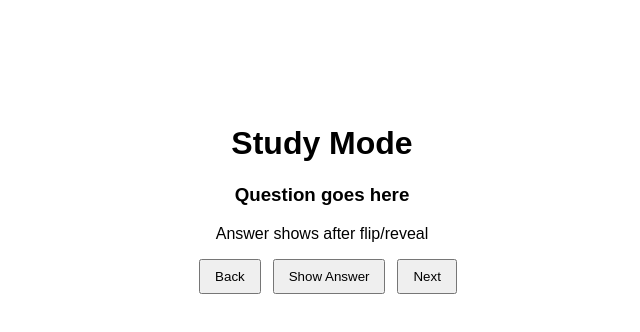
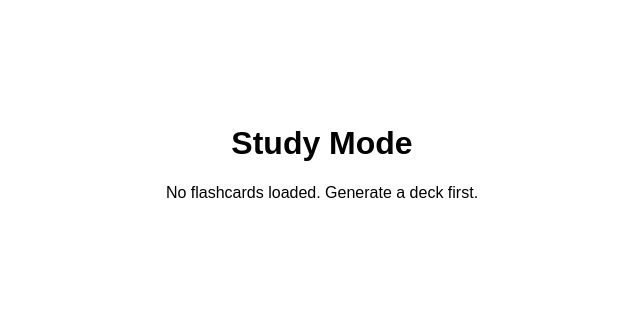
Before and after one commit to Oxydized/flashcard-generator, an Angular app in the folder flashcard-frontend/: page /study/1 in a window 1280 px wide. Shown: the top 332 px of the page, without its empty margins (318-958 px from the left). Built offline with nearby package versions, Linux system fonts and the light colour scheme.

Commit message:
Added deck and study session flow into Angular frontend

```diff
--- a/flashcard-frontend/src/app/pages/deck/deck.html
+++ b/flashcard-frontend/src/app/pages/deck/deck.html
@@ -1,5 +1,9 @@
 <main class="app-container">
   <h1>Generated {{ totalCards }} Flashcards</h1>
+
+  <button type="button" (click)="startStudy()">
+  Start Study Session
+  </button>
 
   <section *ngIf="flashcards.length > 0">
     <div *ngFor="let card of flashcards" class="flashcard">
--- a/flashcard-frontend/src/app/pages/deck/deck.ts
+++ b/flashcard-frontend/src/app/pages/deck/deck.ts
@@ -1,6 +1,7 @@
 import { Component } from "@angular/core";
 import { CommonModule } from "@angular/common";
 import { FlashcardService } from "../../services/flashcard";
+import { Router } from "@angular/router";
 
 @Component({
   selector: "app-deck",
@@ -9,12 +10,20 @@ import { FlashcardService } from "../../services/flashcard";
   styleUrl: "./deck.css",
   imports: [CommonModule],
 })
+
+
 export class Deck {
   flashcards: any[] = [];
   totalCards = 0;
 
-  constructor(private flashcardService: FlashcardService) {
+  constructor(
+    private flashcardService: FlashcardService,
+    private router: Router
+  ) {
     this.flashcards = this.flashcardService.getFlashcards();
     this.totalCards = this.flashcardService.getTotalCards();
   }
+  startStudy() {
+  this.router.navigate(['/study', 'generated']);
 }
+}
--- a/flashcard-frontend/src/app/pages/study/study.html
+++ b/flashcard-frontend/src/app/pages/study/study.html
@@ -1,12 +1,33 @@
 <main class="app-container">
   <h1>Study Mode</h1>
 
-  <div class="flashcard">
-    <h3>Question goes here</h3>
-    <p>Answer shows after flip/reveal</p>
-  </div>
+  <section *ngIf="flashcards.length > 0; else noCards">
+    <p>
+      Card {{ currentIndex + 1 }} of {{ flashcards.length }}
+    </p>
 
-  <button>Back</button>
-  <button>Show Answer</button>
-  <button>Next</button>
+    <div class="flashcard">
+      <h3>{{ currentCard.front }}</h3>
+
+      <p *ngIf="showAnswer">
+        {{ currentCard.back }}
+      </p>
+    </div>
+
+    <button type="button" (click)="previousCard()" [disabled]="currentIndex === 0">
+      Back
+    </button>
+
+    <button type="button" (click)="toggleAnswer()">
+      {{ showAnswer ? 'Hide Answer' : 'Show Answer' }}
+    </button>
+
+    <button type="button" (click)="nextCard()" [disabled]="currentIndex === flashcards.length - 1">
+      Next
+    </button>
+  </section>
+
+  <ng-template #noCards>
+    <p>No flashcards loaded. Generate a deck first.</p>
+  </ng-template>
 </main>
--- a/flashcard-frontend/src/app/pages/study/study.ts
+++ b/flashcard-frontend/src/app/pages/study/study.ts
@@ -1,10 +1,42 @@
 import { Component } from "@angular/core";
+import { CommonModule } from "@angular/common";
+import { FlashcardService } from "../../services/flashcard";
 
 @Component({
   selector: "app-study",
   standalone: true,
   templateUrl: "./study.html",
   styleUrl: "./study.css",
-  imports: [],
+  imports: [CommonModule],
 })
-export class Study {}
+export class Study {
+  flashcards: any[] = [];
+  currentIndex = 0;
+  showAnswer = false;
+
+  constructor(private flashcardService: FlashcardService) {
+    this.flashcards = this.flashcardService.getFlashcards();
+  }
+
+  get currentCard() {
+    return this.flashcards[this.currentIndex];
+  }
+
+  toggleAnswer() {
+    this.showAnswer = !this.showAnswer;
+  }
+
+  nextCard() {
+    if (this.currentIndex < this.flashcards.length - 1) {
+      this.currentIndex++;
+      this.showAnswer = false;
+    }
+  }
+
+  previousCard() {
+    if (this.currentIndex > 0) {
+      this.currentIndex--;
+      this.showAnswer = false;
+    }
+  }
+}
```
